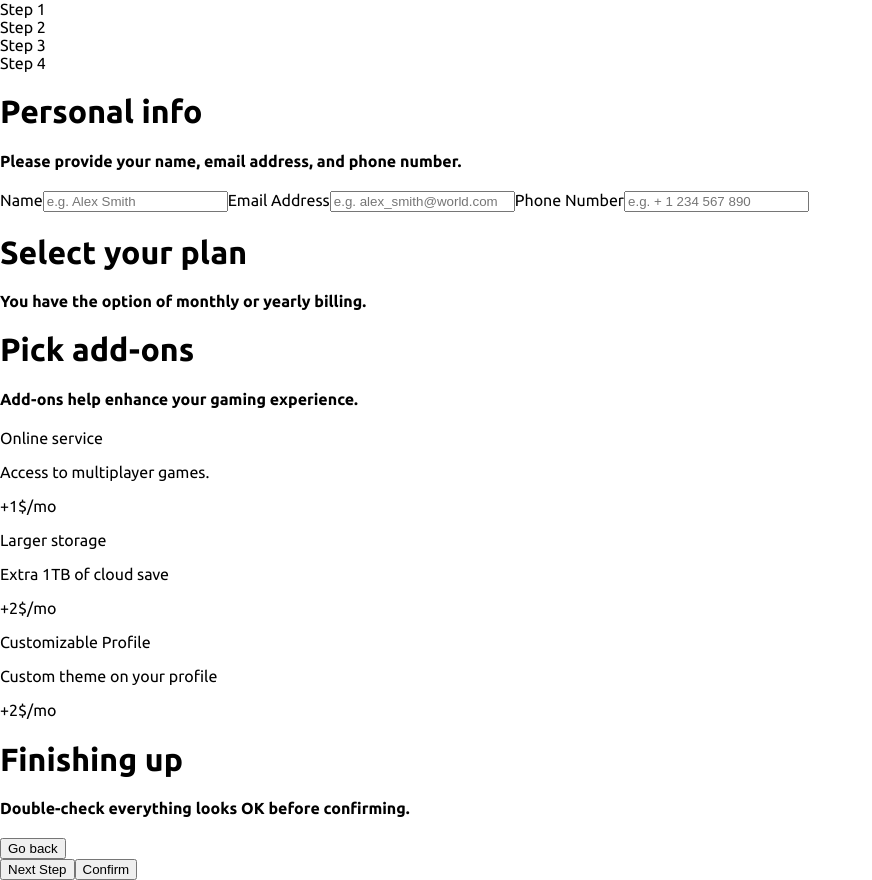
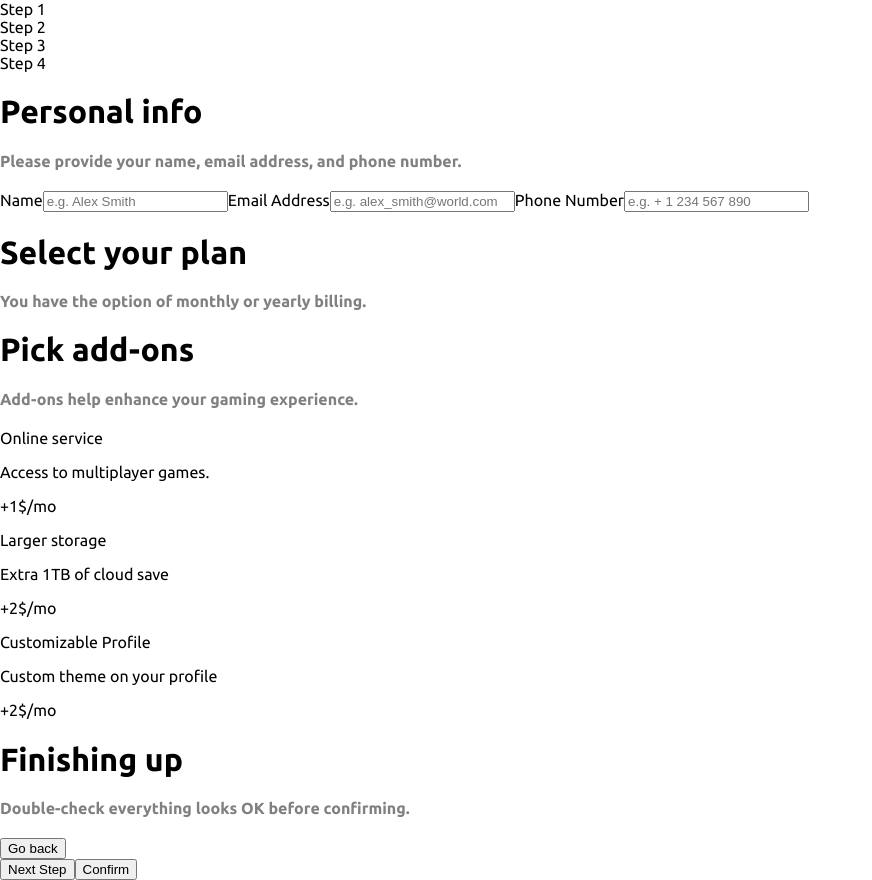
Before and after one commit to er1927/multi-step-form, a Next.js app: page / in a window 1280 px wide. Shown: the whole page, without its empty margins (0-872 px from the left). Built offline with nearby package versions, Linux system fonts and the light colour scheme.

Commit message:
Added style for sub-headers.

```diff
--- a/styles/globals.css
+++ b/styles/globals.css
@@ -3,3 +3,7 @@ body {
   padding: 0;
   margin: 0;
 }
+
+h4 {
+  color:gray;
+}
```
